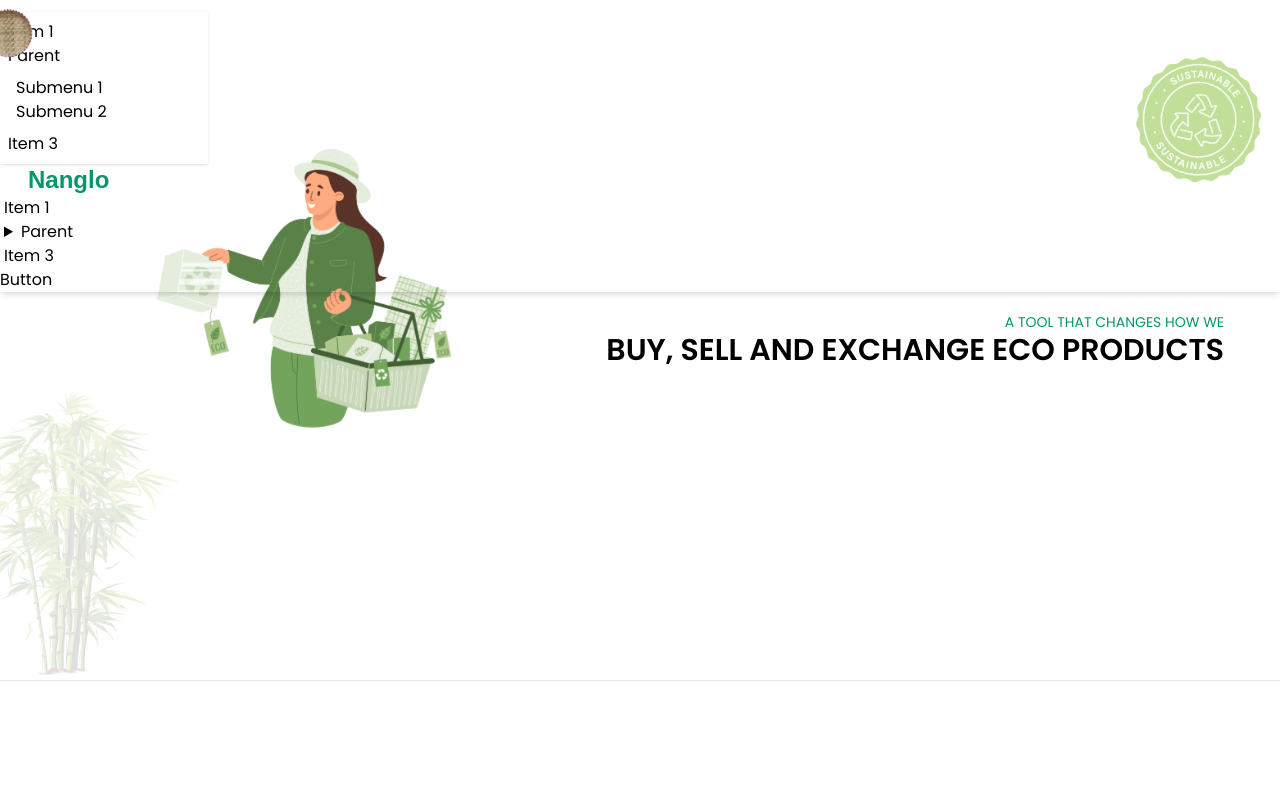
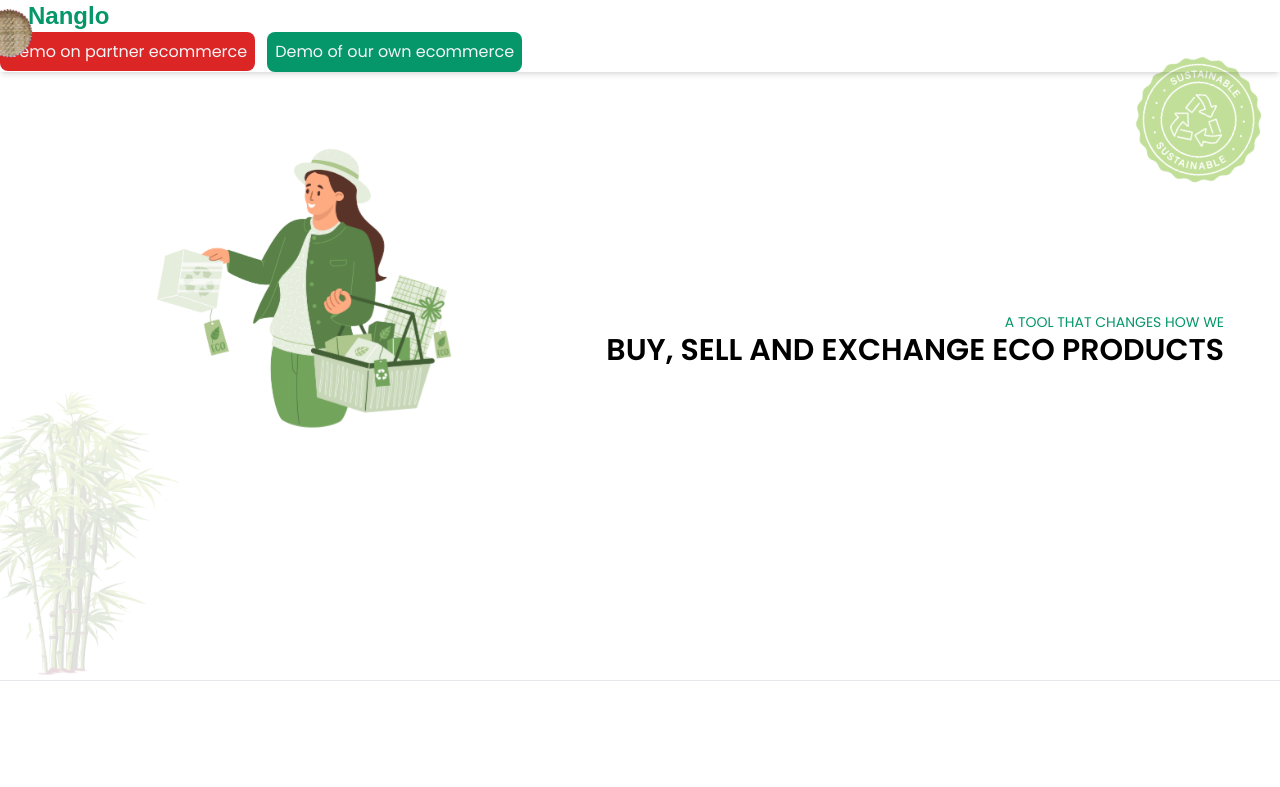
Before and after one commit to MSK1116/Nanglo, a React (Vite) app in the folder frontend/: page / in a window 1280 px wide. Shown: the top 787 px of the page. Built offline with nearby package versions, Linux system fonts and the light colour scheme.

Commit message:
feat: add responsive alert for small screens and update Navbar buttons

```diff
--- a/frontend/src/App.jsx
+++ b/frontend/src/App.jsx
@@ -11,6 +11,13 @@ function App() {
     Aos.refresh();
   }, []);
 
+  useEffect(() => {
+    console.log(window.innerWidth);
+    if (window.innerWidth < 700) {
+      alert("This prototype is not made for small screen size");
+    }
+  }, []);
+
   return (
     <>
       <Routes>
--- a/frontend/src/Home/Home_banner.jsx
+++ b/frontend/src/Home/Home_banner.jsx
@@ -20,7 +20,7 @@ const Home_banner = () => {
         <div className="  w-full justify-center items-end mr-14 flex flex-col text-3xl uppercase ">
           <p data-aos="fade-left" data-aos-duration="1000" className=" text-sm text-emerald-600">
             A tool that changes how we
-          </p>{" "}
+          </p>
           <p className=" font-semibold" data-aos="fade-left" data-aos-duration="1000" data-aos-delay="100">
             buy, sell and exchange eco products
           </p>
--- a/frontend/src/components/Navbar.jsx
+++ b/frontend/src/components/Navbar.jsx
@@ -12,33 +12,6 @@ const Navbar = () => {
     <>
       <div className="navbar bg-base-200 shadow-md fixed top-0 right-0 left-0 z-50">
         <div className="navbar-start">
-          <div className="dropdown">
-            <div tabIndex={0} role="button" className="btn btn-ghost lg:hidden">
-              <svg xmlns="http://www.w3.org/2000/svg" className="h-5 w-5" fill="none" viewBox="0 0 24 24" stroke="currentColor">
-                {" "}
-                <path strokeLinecap="round" strokeLinejoin="round" strokeWidth="2" d="M4 6h16M4 12h8m-8 6h16" />{" "}
-              </svg>
-            </div>
-            <ul tabIndex={0} className="menu menu-sm dropdown-content bg-base-100 rounded-box z-1 mt-3 w-52 p-2 shadow">
-              <li>
-                <a>Item 1</a>
-              </li>
-              <li>
-                <a>Parent</a>
-                <ul className="p-2">
-                  <li>
-                    <a>Submenu 1</a>
-                  </li>
-                  <li>
-                    <a>Submenu 2</a>
-                  </li>
-                </ul>
-              </li>
-              <li>
-                <a>Item 3</a>
-              </li>
-            </ul>
-          </div>
           <div onClick={() => navigate("/")} data-aos="" className=" flex-1 cursor-pointer">
             <span data-aos-duration="1000" data-aos="zoom-in-right" data-aos-delay="200" className=" absolute -left-8 -top-2 size-20 bg-cover bg-no-repeat bg-[url(/Transparent_Nanglo.png)]"></span>
             <div data-aos="fade-right" data-aos-duration="1000" className=" ml-5 z-20 ">
@@ -46,31 +19,10 @@ const Navbar = () => {
             </div>
           </div>
         </div>
-        <div className="navbar-center hidden lg:flex">
-          <ul className="menu menu-horizontal px-1">
-            <li>
-              <a>Item 1</a>
-            </li>
-            <li>
-              <details>
-                <summary>Parent</summary>
-                <ul className="p-2">
-                  <li>
-                    <a>Submenu 1</a>
-                  </li>
-                  <li>
-                    <a>Submenu 2</a>
-                  </li>
-                </ul>
-              </details>
-            </li>
-            <li>
-              <a>Item 3</a>
-            </li>
-          </ul>
-        </div>
+
         <div className="navbar-end">
-          <a className="btn">Button</a>
+          <a className=" p-2 bg-red-600 rounded-lg hover:bg-red-700  cursor-pointer mr-3 text-gray-100">Demo on partner ecommerce</a>
+          <button className="  p-2 bg-emerald-600 rounded-lg hover:bg-emerald-700  cursor-pointer mr-3 text-gray-100">Demo of our own ecommerce</button>
         </div>
       </div>
     </>
```
